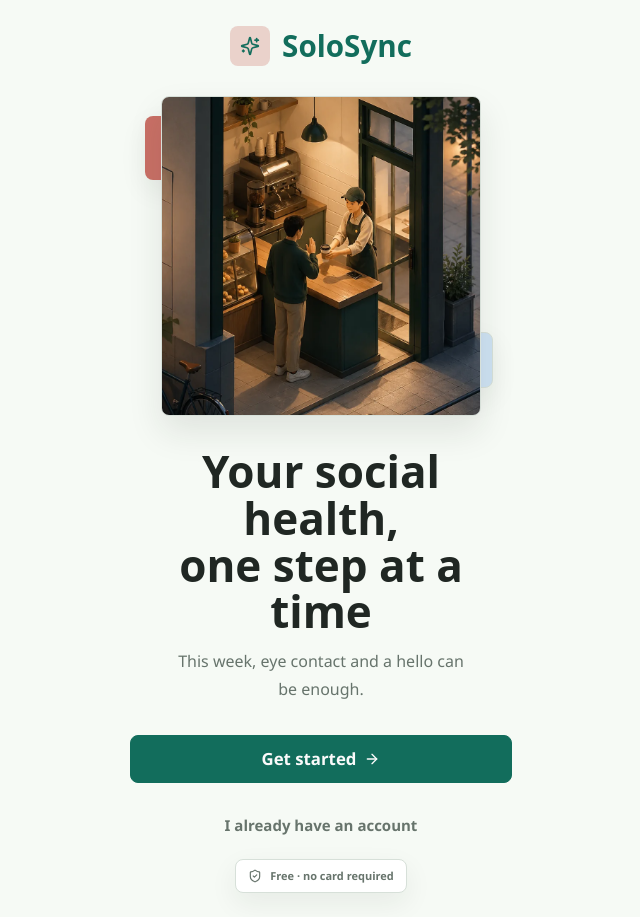
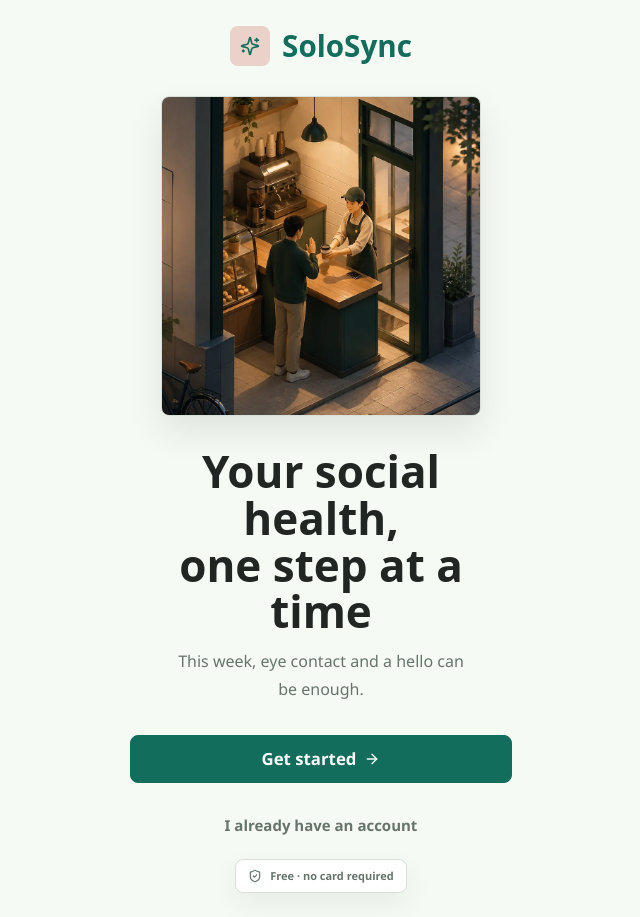
Before and after one commit to culgamyun/SoloSync, a Next.js app: page /en/welcome in a window 1280 px wide. Shown: the whole page, without its empty margins (319-959 px from the left). Built offline with nearby package versions, Linux system fonts and the light colour scheme; no server answers; a web font is replaced by a local one.

Commit message:
style: remove welcome image backdrop accents

```diff
--- a/src/app/[locale]/(onboarding)/welcome/page.tsx
+++ b/src/app/[locale]/(onboarding)/welcome/page.tsx
@@ -23,9 +23,6 @@ export default async function WelcomePage({ params }: { params: Promise<{ locale
         </div>
 
         <div className='relative mx-auto mt-7 w-full max-w-[320px]'>
-          <div className='absolute -left-4 top-5 h-16 w-16 rounded-lg bg-reflection/85 shadow-ambient' />
-          <div className='absolute -right-3 bottom-7 h-14 w-14 rounded-lg border border-line bg-observation/30 shadow-ambient' />
-
           <div className='relative z-10 h-[292px] overflow-hidden rounded-lg border border-line bg-surface-high shadow-float md:h-[320px]'>
             <Image
               src='/images/welcome-social-moment-isometric.webp'
```
